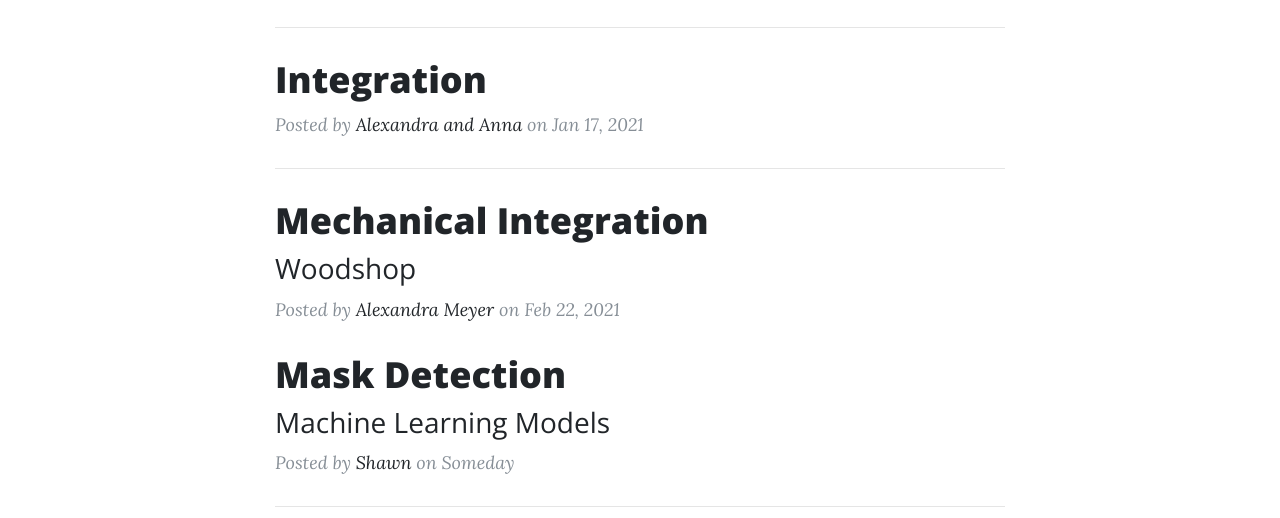
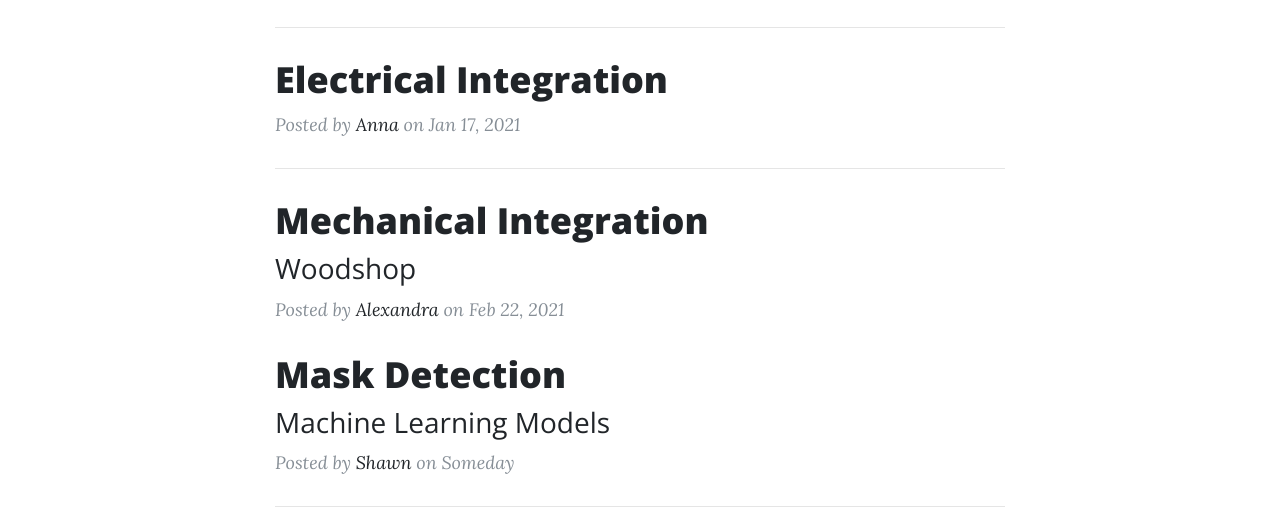
Before and after one commit to symsense/symsense.github.io, a website: page blog.html in a window 1280 px wide. Shown: the part 696-1214 px from the top of the page. Drawn offline with nearby package versions, Linux system fonts and the light colour scheme.

Commit message:
Update blog.html

```diff
--- a/blog.html
+++ b/blog.html
@@ -82,11 +82,11 @@
         <div class="post-preview">
           <a href="component_testing.html">
             <h2 class="post-title">
-              Integration
+             Electrical Integration
             </h2>
           </a>
           <p class="post-meta">Posted by
-            <a href="#">Alexandra and Anna</a>
+            <a href="#">Anna</a>
             on Jan 17, 2021</p>
         </div>
         <hr>
@@ -101,7 +101,7 @@
             </h3>
           </a>
           <p class="post-meta">Posted by
-            <a href="#">Alexandra Meyer</a>
+            <a href="#">Alexandra</a>
             on Feb 22, 2021</p>
         <div class="post-preview">
           <a href="mlmodels.html">
```
